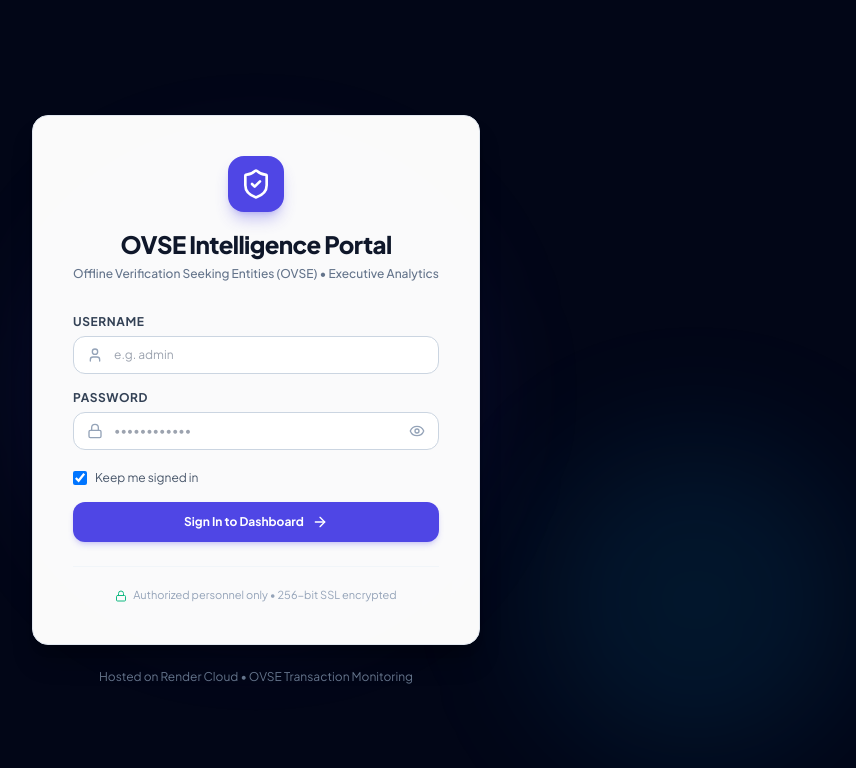
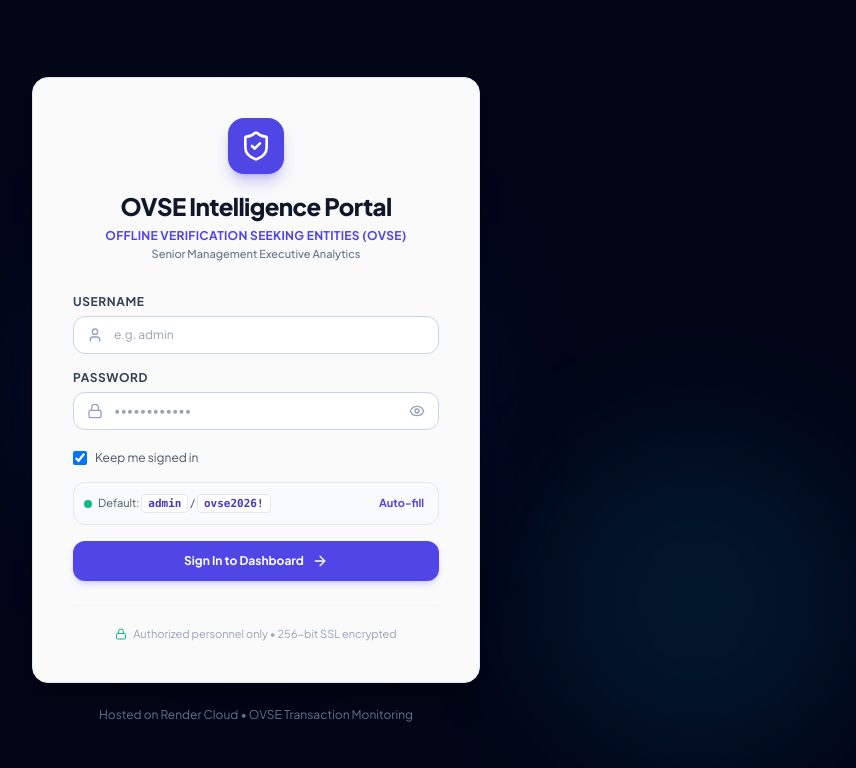
Before and after one commit to abee-narayan/OVSE-Dashboard, a website: page public/login.html in a window 1280 px wide. Shown: the whole page, without its empty margins (384-1240 px from the left). Drawn offline with nearby package versions, Linux system fonts and the light colour scheme.

Commit message:
Add no-cache headers, bold OVSE branding, and auto-fill credentials helper on login page

```diff
--- a/public/login.html
+++ b/public/login.html
@@ -42,7 +42,8 @@
           <i data-lucide="shield-check" class="w-8 h-8"></i>
         </div>
         <h1 class="text-2xl font-extrabold text-slate-900 tracking-tight">OVSE Intelligence Portal</h1>
-        <p class="text-xs text-slate-500 mt-1.5 font-medium">Offline Verification Seeking Entities (OVSE) • Executive Analytics</p>
+        <p class="text-xs text-indigo-600 font-bold mt-1.5 uppercase tracking-wide">Offline Verification Seeking Entities (OVSE)</p>
+        <p class="text-[11px] text-slate-500 font-medium mt-0.5">Senior Management Executive Analytics</p>
       </div>
 
       <!-- Error Message Banner -->
@@ -104,6 +105,15 @@
           </label>
         </div>
 
+        <!-- Default credentials badge / helper -->
+        <div class="p-2.5 rounded-xl bg-slate-50 border border-slate-200 text-slate-600 text-[11px] flex items-center justify-between">
+          <div class="flex items-center gap-1.5">
+            <span class="w-2 h-2 rounded-full bg-emerald-500"></span>
+            <span>Default: <code class="font-bold text-indigo-700 bg-white px-1.5 py-0.5 rounded border border-slate-200">admin</code> / <code class="font-bold text-indigo-700 bg-white px-1.5 py-0.5 rounded border border-slate-200">ovse2026!</code></span>
+          </div>
+          <button type="button" onclick="autoFill()" class="text-indigo-600 font-bold hover:underline text-[11px] px-1 py-0.5">Auto-fill</button>
+        </div>
+
         <button
           type="submit"
           id="submitBtn"
@@ -147,6 +157,11 @@
         eyeIcon.setAttribute('data-lucide', 'eye');
       }
       lucide.createIcons();
+    }
+
+    function autoFill() {
+      document.getElementById('username').value = 'admin';
+      document.getElementById('password').value = 'ovse2026!';
     }
 
     async function handleLogin(e) {
--- a/server.js
+++ b/server.js
@@ -57,6 +57,7 @@ app.get('/login', (req, res) => {
   if (req.session && req.session.user) {
     return res.redirect('/');
   }
+  res.set('Cache-Control', 'no-store, no-cache, must-revalidate, private');
   res.sendFile(path.join(__dirname, 'public', 'login.html'));
 });
 
@@ -213,6 +214,7 @@ app.get('/api/download/new-entrants', requireAuth, (req, res) => {
 
 // Serve the Main Protected Dashboard at "/"
 app.get('/', requireAuth, (req, res) => {
+  res.set('Cache-Control', 'no-store, no-cache, must-revalidate, private');
   res.sendFile(path.join(__dirname, 'index.html'));
 });
 
```
